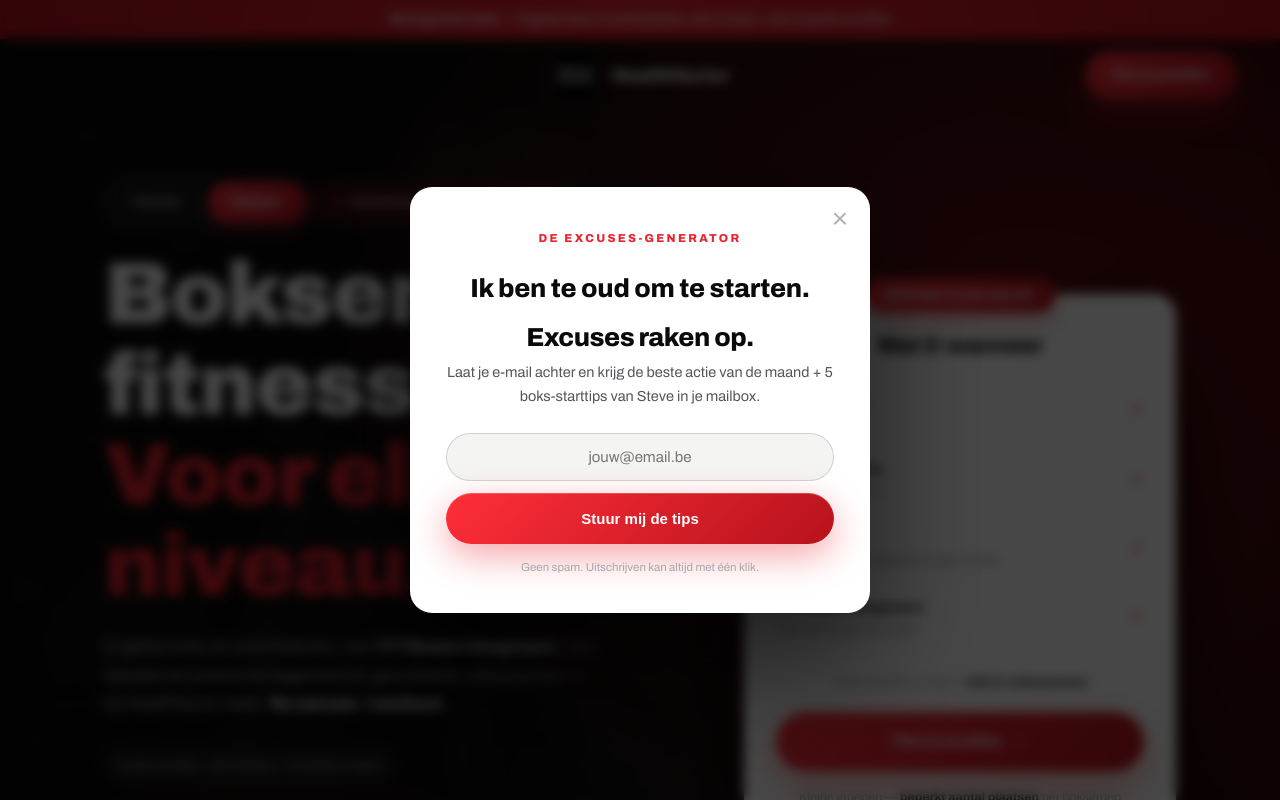
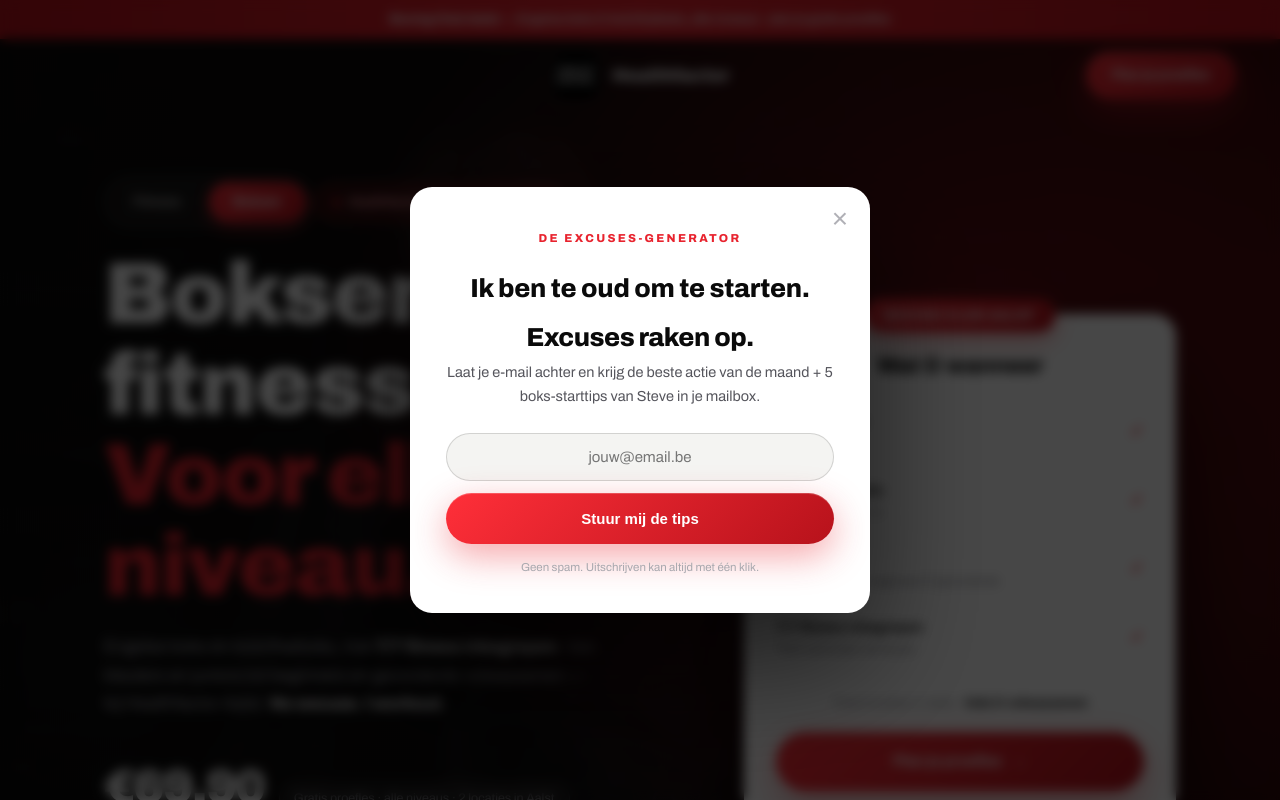
Before and after one commit to stefmeister2000/healthfactor-, a website: page boxing.html in a window 1280 px wide. Shown: the top 800 px of the page. Drawn offline with Linux system fonts and the light colour scheme.

Commit message:
Display boxing price of EUR 69.90 in hero pricing area

```diff
--- a/boxing.html
+++ b/boxing.html
@@ -719,6 +719,7 @@ src="https://www.facebook.com/tr?id=1583924276744564&ev=PageView&noscript=1"
           <b>No excuse. I workout.</b>
         </p>
         <div class="price-line">
+          <span class="amount">€69,90</span>
           <span class="note">Gratis proefles · alle niveaus · 2 locaties in Aalst</span>
         </div>
         <a class="btn btn-red btn-stack pulse" href="#claim">
```
